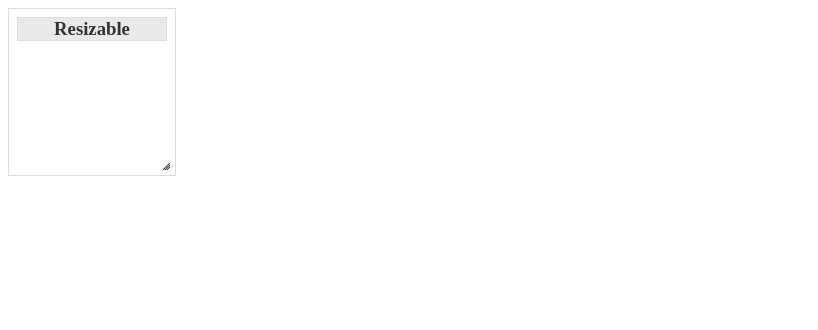
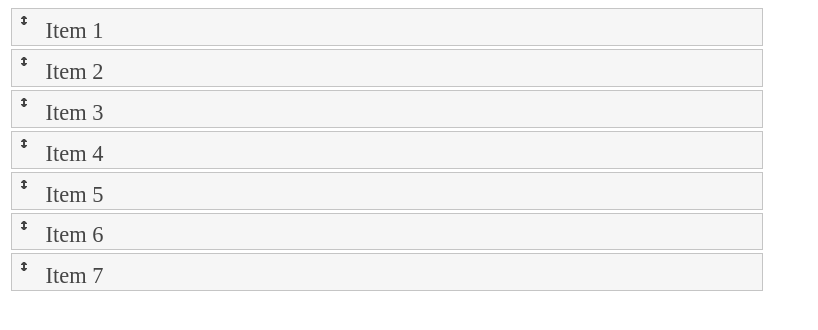
Before and after one commit to topholney/Learning-Web-Design, a plain HTML site: page 4-jquery/jquery.html in a window 1280 px wide. Shown: the whole page, without its empty margins (0-818 px from the left). Drawn offline with nearby package versions, Linux system fonts and the light colour scheme.

Commit message:
Section 5 Lecture 149

```diff
--- a/4-jquery/jquery.html
+++ b/4-jquery/jquery.html
@@ -12,30 +12,30 @@
 	<link rel="stylesheet" href="https://ajax.googleapis.com/ajax/libs/jqueryui/1.12.1/themes/smoothness/jquery-ui.css">
 
 	<style>
-		#resizable { width: 150px; height: 150px; padding: 0.5em; }
-		#resizable h3 { text-align: center; margin: 0; }
+			#sortable { list-style-type: none; margin: 0; padding: 0; width: 60%; }
+			#sortable li { margin: 0 3px 3px 3px; padding: 0.4em; padding-left: 1.5em; font-size: 1.4em; height: 18px; }
+			#sortable li span { position: absolute; margin-left: -1.3em; }
 	</style>
+
+	<script>
+		$( function() {
+    		$( "#sortable" ).sortable();
+    		$( "#sortable" ).disableSelection();
+  } );
+	</script>
 
 </head>
 
 <body>
-	<div id="resizable" class="ui-widget-content">
-		<h3 class="ui-widget-header">Resizable</h3>
-	</div>
-	<script type="text/javascript">
-		$( function() {
-    		$( "#resizable" ).resizable({
-      			grid: 50,
-				resize: function(event, ui){
-					if ($("#resizable").width() > 300){
-						alert("big enough");
-					}
-				}
-    		});
-  		} );
-
-	</script>
-
+		<ul id="sortable">
+				<li class="ui-state-default"><span class="ui-icon ui-icon-arrowthick-2-n-s"></span>Item 1</li>
+				<li class="ui-state-default"><span class="ui-icon ui-icon-arrowthick-2-n-s"></span>Item 2</li>
+				<li class="ui-state-default"><span class="ui-icon ui-icon-arrowthick-2-n-s"></span>Item 3</li>
+				<li class="ui-state-default"><span class="ui-icon ui-icon-arrowthick-2-n-s"></span>Item 4</li>
+				<li class="ui-state-default"><span class="ui-icon ui-icon-arrowthick-2-n-s"></span>Item 5</li>
+				<li class="ui-state-default"><span class="ui-icon ui-icon-arrowthick-2-n-s"></span>Item 6</li>
+				<li class="ui-state-default"><span class="ui-icon ui-icon-arrowthick-2-n-s"></span>Item 7</li>
+			  </ul>
 </body>
 
 </html>
```
